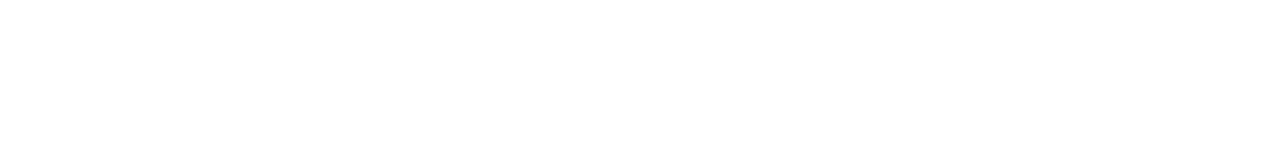
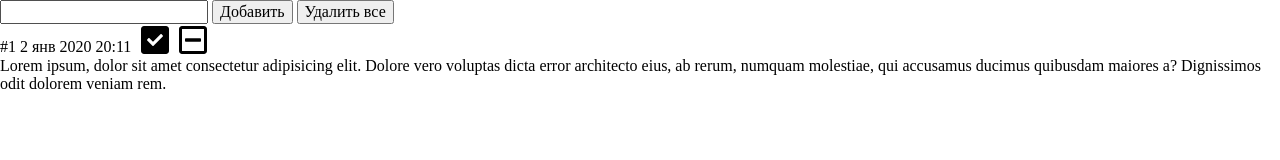
Before and after one commit to Yaroslav-BV/your-tasks, a website built with webpack: page src/index.html in a window 1280 px wide. Built offline with nearby package versions, Linux system fonts and the light colour scheme; files whose address does not match are found by name; a web font is replaced by a local one.

Commit message:
Import normalize.css and created starting marking

```diff
--- a/package.json
+++ b/package.json
@@ -49,6 +49,7 @@
     "@fortawesome/free-solid-svg-icons": "^5.12.0",
     "copy-webpack-plugin": "^5.1.1",
     "file-loader": "^4.3.0",
-    "html-webpack-plugin": "^3.2.0"
+    "html-webpack-plugin": "^3.2.0",
+    "normalize.css": "^8.0.1"
   }
 }
--- a/src/index.html
+++ b/src/index.html
@@ -11,6 +11,35 @@
 </head>
 <body>
 
+    <section id="task">
+        <!-- Форма для ввода задачи -->
+        <form name="task-panel" id="form-task" onsubmit="return false">
+            <input type="text" name="task-text" id="form-task-input">
+            <button id="form-task-add">Добавить</button>
+            <button id="form-task-clearAll">Удалить все</button>
+        </form>
+        <!-- Блок вывода задачи -->
+        <div id="task-list">
+            <!-- Пример одной задачи -->
+            <div class="task-list-item">
+                <div class="task-list-item-header">
+                    <span class="task-list-item-header-number">#1</span>
+                    <span class="task-list-item-header-date">2 янв 2020 20:11</span>
+                    <span class="task-list-item-header-nav">
+                        <span class="fa-stack" style="vertical-align: top;">
+                            <i class="fas fa-square fa-stack-2x"></i>
+                            <i class="fas fa-check fa-stack-1x fa-inverse"></i>
+                        </span>
+                        <i class="far fa-minus-square fa-2x"></i>
+                    </span>
+                </div>
+                <div class="task-list-item-header">
+                    <p>Lorem ipsum, dolor sit amet consectetur adipisicing elit. Dolore vero voluptas dicta error architecto eius, ab rerum, numquam molestiae, qui accusamus ducimus quibusdam maiores a? Dignissimos odit dolorem veniam rem.</p>
+                </div>
+            </div>
+        </div>
+    </section>
+
     <script type="text/javascript" src="/assets/js/app.js"></script>
 
 </body>
--- a/src/index.js
+++ b/src/index.js
@@ -1,4 +1,5 @@
 import './js/common';
+import 'normalize.css'
 import './css/main.css';
 import './scss/main.scss';
 
--- a/src/scss/main.scss
+++ b/src/scss/main.scss
@@ -5,7 +5,14 @@
 
 
 // Основной код со стилями
+body {
+    font-family: $mainFont;
+}
 
+p {
+    margin: 0;
+}
 
 // Модули страницы
-@import "modules/header.scss"; // Модули блоков
+@import "modules/form-task.scss";
+@import "modules/list-task.scss";
--- a/src/scss/utils/vars.scss
+++ b/src/scss/utils/vars.scss
@@ -0,0 +1 @@
+$mainFont: 'Montserrat-Regular';
```
Also changed, not shown: src/scss/modules/form-task.scss (added), src/scss/modules/header.scss (deleted), src/scss/modules/list-task.scss (added), 1 other file.
